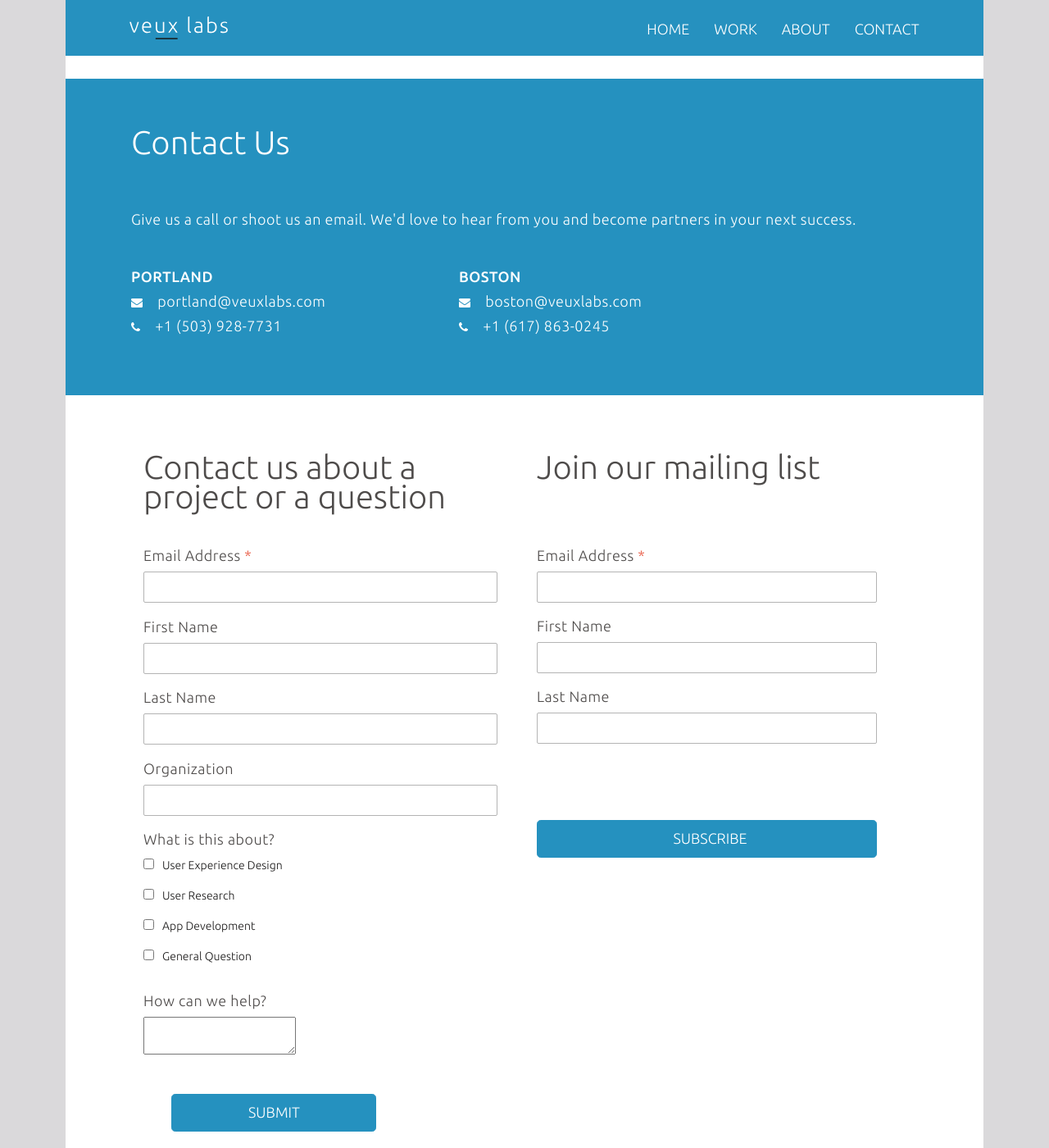
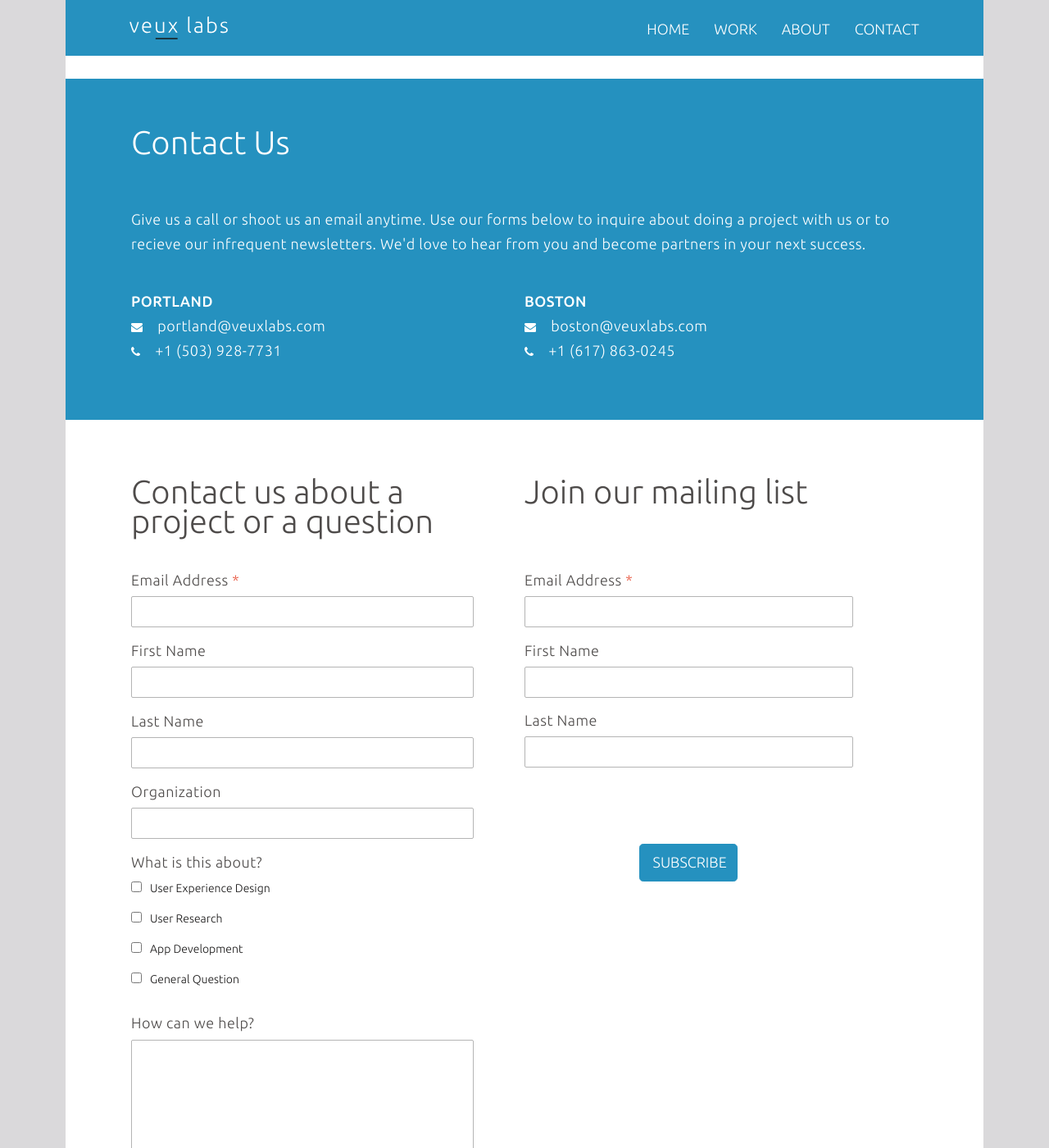
Before and after one commit to VeuxLabs/VeuxLabs.github.io, a Jekyll site: the page built from contact.html, in a window 1280 px wide and 1400 px high, scrolled down 850 px. Shown: the whole window at 82% size. Built offline with Jekyll 4.4.1, drawn with Linux system fonts in a browser that asks for light colours; nearby versions of some CDN libraries; comment, search, counter and statistics services are not loaded.

Commit message:
Adding thank you page and contact logic.

```diff
--- a/contact.html
+++ b/contact.html
@@ -17,16 +17,18 @@ title: Contact
 <div style="float:left;" class="our-team contact">
 	<h1> Contact Us </h1>
 	<div class="description">
-		Give us a call or shoot us an email. We'd love to hear from you and become partners in your next success.
+		Give us a call or shoot us an email anytime. Use our forms below to inquire about
+		doing a project with us or to recieve our infrequent newsletters. We'd love to hear
+		from you and become partners in your next success.
 	</div>
 	<div class="clearfix"></div>
 	<div class="office">
-		<div class="col-lg-5 col-md-5 col-sm-5 col-xs-12">
+		<div class="col-lg-6 col-md-6 col-sm-6 col-xs-12">
 			<h2>Portland</h2>
 			<i class="fa fa-envelope" aria-hidden="true"></i> <span>  portland@veuxlabs.com </span> <br>
 			<i class="fa fa-phone" aria-hidden="true"></i> <span> +1 (503) 928-7731  </span> <br>
 		</div>
-		<div class="col-lg-5 col-md-5 col-sm-5 col-xs-12">
+		<div class="col-lg-6 col-md-6 col-sm-6 col-xs-12">
 			<h2>Boston</h2>
 			<i class="fa fa-envelope" aria-hidden="true"></i> <span>  boston@veuxlabs.com </span> <br>
 			<i class="fa fa-phone" aria-hidden="true"></i> <span>  +1 (617) 863-0245 </span> <br>
@@ -35,13 +37,14 @@ title: Contact
 </div>
 <div class="clearfix"></div>
 <div class="content contact">
-	<div class="col-lg-6 col-md-6 col-sm-6 col-xs-12">
+	<div class="col-lg-6 col-md-6 col-sm-6 col-xs-12 form">
 		<h1>Contact us about a project or a question </h1>
-		<form accept-charset="UTF-8" action="https://formkeep.com/f/5ee5aaa4bf41" method="POST">
+		<form onsubmit="validate()" id="contactForm" accept-charset="UTF-8" action="https://formkeep.com/f/5ee5aaa4bf41" method="POST">
 
 		    <div>
 			    <label for="c-emailaddress">Email Address  <span class="asterisk">*</span> </label>
 			    <input type="email" value="" name="c-emailaddress" class="required email" id="c-emailaddress">
+				<label id="result"></label>
 		    </div>
 
 			<div>
@@ -55,7 +58,7 @@ title: Contact
 	    	</div>
 
 	    	<div>
-		  	    <label for="c-lname">Organization </label>
+		  	    <label for="c-organization">Organization </label>
 		    	<input type="text" value="" name="c-organization" class="" id="c-organization">
 	    	</div>
 
@@ -76,14 +79,14 @@ title: Contact
 		  	<button class="buttons" type="submit">Submit</button>
 		</form>
 	</div>
-	<div class="col-lg-6 col-md-6 col-sm-6 col-xs-12">
+	<div class="col-lg-6 col-md-6 col-sm-6 col-xs-12 form">
 		<div id="mc_embed_signup">
 			<form action="//veuxlabs.us14.list-manage.com/subscribe/post?u=eac503a0b5948f79dc78c26ba&amp;id=7c6f6137b8" method="post" id="mc-embedded-subscribe-form" name="mc-embedded-subscribe-form" class="validate" target="_blank" novalidate>
 			    <div id="mc_embed_signup_scroll">
 				    <h1>Join our mailing list</h1>
 					<div class="mc-field-group">
 					    <label for="mce-EMAIL">Email Address  <span class="asterisk">*</span> </label>
-					    <input type="email" value="" name="EMAIL" class="required email" id="mce-EMAIL">
+					    <input type="email" onblur="" value="" name="EMAIL" class="required email" id="mce-EMAIL">
 					</div>
 					<div class="mc-field-group">
 				   		<label for="mce-FNAME">First Name </label>
--- a/css/landing-page.css
+++ b/css/landing-page.css
@@ -1589,14 +1589,37 @@ footer .copyright {
     width: initial;
     margin-right: 10px;
     margin-bottom: 20px;
+    font-family: 'Ubuntu';
+    font-size: 18px;
+    font-weight: 300;
+    line-height: 1.67;
+    letter-spacing: 0.5px;
+    color: #4e4b4a;
+}
+
+.content.contact .form {
+    padding-left: 0;
+    padding-right: 45px;
+}
+
+.content.contact .form textarea {
+    width: 100%;
+    max-width: 448px;
+    height: 226px;
+    border-radius: 2px;
+    background-color: #ffffff;
+    border: solid 1px #b4b4b4;
 }
 
 #mc_embed_signup .buttons, .content.contact form .buttons {
     border: solid 0.9px #2591bf;
-    min-width: 250px;
+    min-width: 120px;
+    max-width: 120px;
+    display: block;
+    width: 100%;
     height: 46px;
     border-radius: 4.7px;
-    background-color:  #2591bf;;
+    background-color: #2591bf;
     font-family: 'Ubuntu';
     font-size: 18px;
     font-weight: 300;
@@ -1607,6 +1630,37 @@ footer .copyright {
     margin: 30px auto 0 auto;
 }
 
+#result {
+    display: none;
+}
+
+.content.thankyou h1 {
+    font-family: 'Ubuntu';
+    font-size: 64px;
+    font-weight: 300;
+    font-style: normal;
+    font-stretch: normal;
+    line-height: 0.84;
+    letter-spacing: normal;
+    text-align: center;
+    color: #2691bf;
+}
+
+.content.thankyou h2 {
+    font-family: 'Ubuntu';
+    font-size: 40px;
+    font-weight: 300;
+    font-style: normal;
+    font-stretch: normal;
+    line-height: 1.35;
+    letter-spacing: normal;
+    text-align: center;
+    color: #777675;
+}
+
+.content.thankyou img {
+    margin: 0 auto;
+}
 
 @media only screen and (min-width: 991px) {
     .project-management .container.internal, .support .container.internal {
```
Also changed, not shown: thankyou.html (added, +10 -0 lines).
